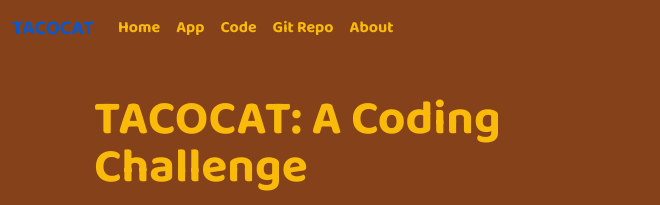
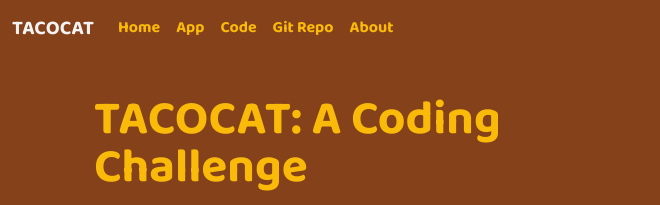
Before and after one commit to BralinLarence/TacoCat, a plain HTML site: page index.html in a window 1280 px wide. In both pictures the pointer is over the link "TACOCAT". Shown: the top 205 px of the page, 0-660 px from the left. Drawn offline with nearby package versions, Linux system fonts and the light colour scheme.

Commit message:
Update brand color when hovered

```diff
--- a/css/main.css
+++ b/css/main.css
@@ -35,8 +35,13 @@ nav {
 
 }
 
+
 .nav-content-color {
     color: var(--secondary-color);
+}
+
+.nav-content-color:hover {
+    color: var(--white-color)
 }
 
 a.nav-link:link {
```
